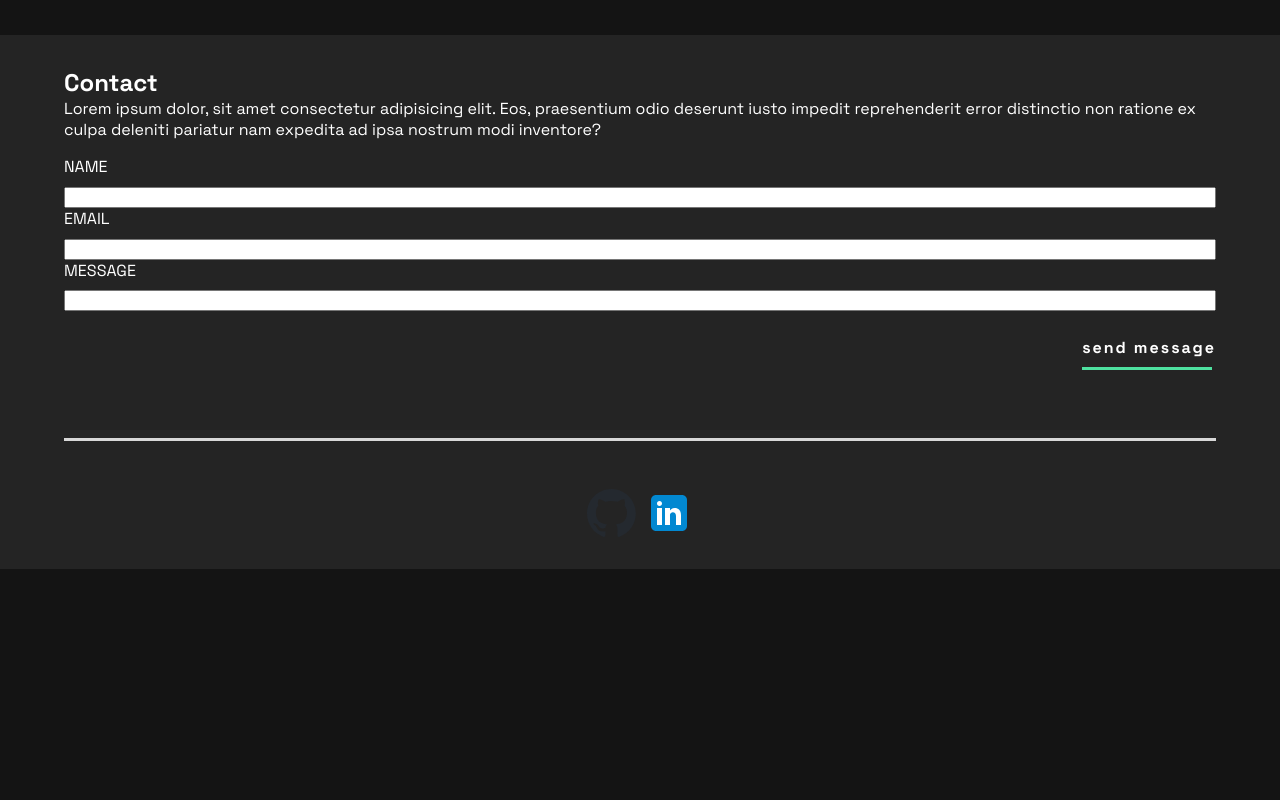
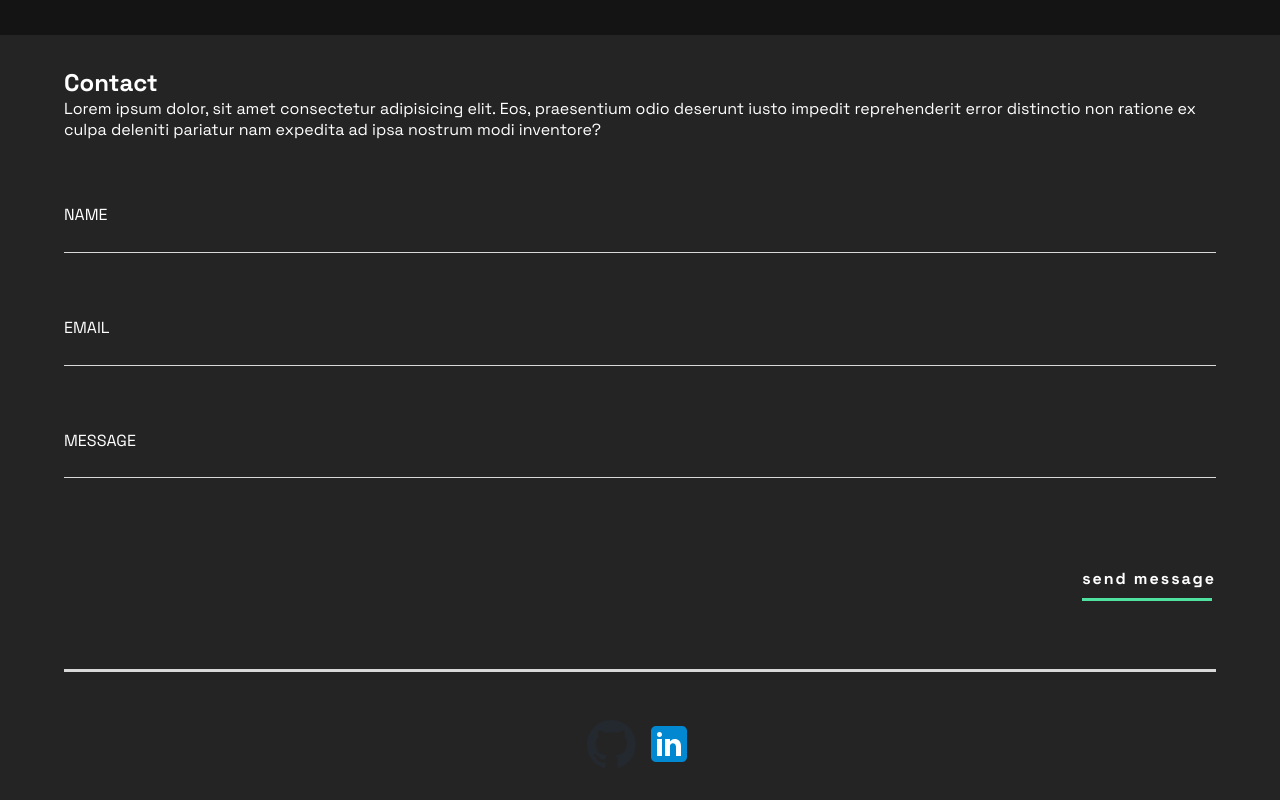
Before and after one commit to Luuiskame/portafolio, a React (Vite) app in the folder client/: page / in a window 1280 px wide. Shown: the part 1740-2540 px from the top of the page. Before the commit the page ends 2309 px from the top, so only its background shows below. Built offline with nearby package versions, Linux system fonts and the light colour scheme.

Commit message:
styles: footer basic input styles

```diff
--- a/client/src/Components/Footer/Footer.module.css
+++ b/client/src/Components/Footer/Footer.module.css
@@ -14,6 +14,7 @@
 .footerTextContainer {
     width: 90%;
     margin: 0 auto;
+    margin-bottom: 3rem;
 }
 
 .bottomLine {
@@ -37,6 +38,11 @@
 
     & input {
         color: #000;
+        border: none;
+        border-bottom: 1px solid  #D8D8D8;
+        background-color: transparent;
+        margin-bottom: 4rem;
+
     }
 
     & button{
```
